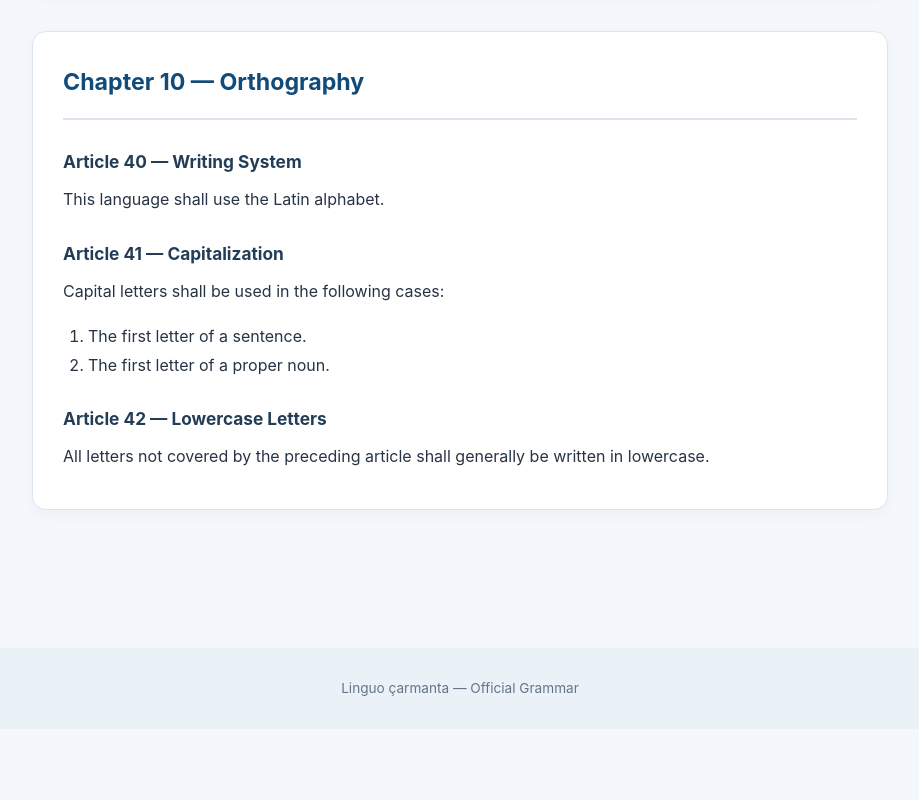
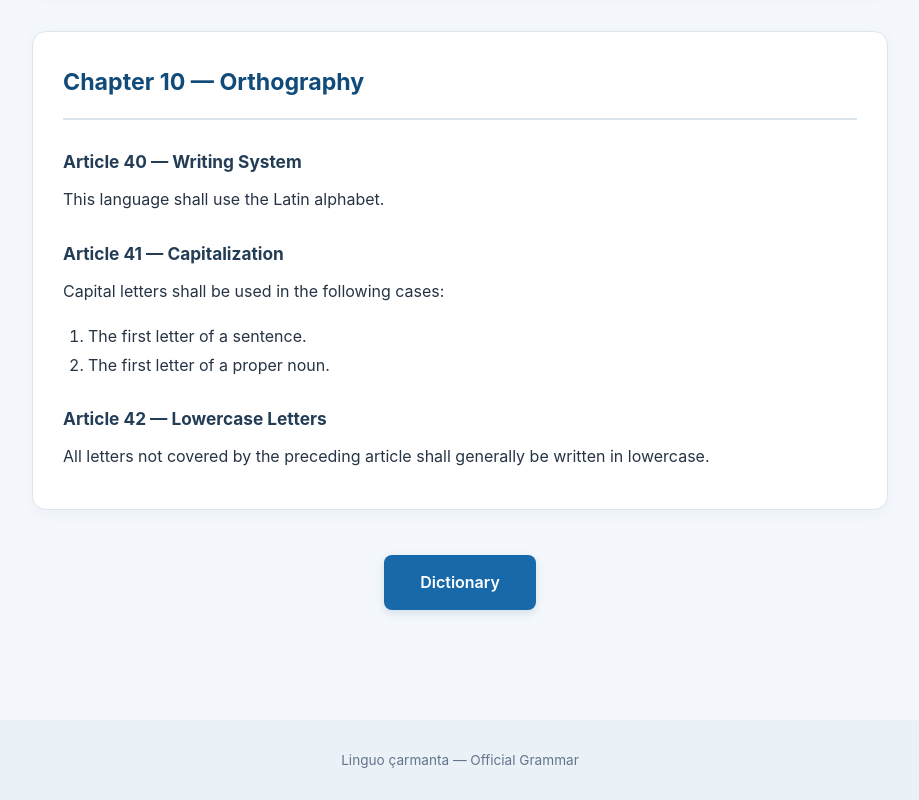
Before and after one commit to t1site/sharmanta, a plain HTML site: page index.html in a window 1280 px wide. Shown: the part 10018-10818 px from the top of the page, without its empty margins (180-1099 px from the left). Before the commit the page ends 10747 px from the top, so only its background shows below. Drawn offline with Linux system fonts and the light colour scheme.

Commit message:
Add dictionary link section to index.html
Added a dictionary link section with styling.

```diff
--- a/index.html
+++ b/index.html
@@ -1,3 +1,4 @@
+
 <!DOCTYPE html>
 <html lang="en">
 <head>
@@ -112,6 +113,26 @@ code {
 }
 .example p {
     margin: 4px 0;
+}
+.dictionary-link {
+    text-align: center;
+    margin: 45px 0 10px;
+}
+.dictionary-link a {
+    display: inline-block;
+    padding: 13px 36px;
+    background: var(--primary);
+    color: white;
+    text-decoration: none;
+    font-weight: 600;
+    font-size: 1rem;
+    border-radius: 8px;
+    box-shadow: 0 3px 10px rgba(20, 70, 110, 0.15);
+    transition: background 0.2s, transform 0.2s;
+}
+.dictionary-link a:hover {
+    background: var(--primary-dark);
+    transform: translateY(-2px);
 }
 footer {
     padding: 28px 20px;
@@ -523,6 +544,10 @@ footer {
 </article>
 </section>
 
+<div class="dictionary-link">
+    <a href="/dict/index.html">Dictionary</a>
+</div>
+
 </main>
 
 <footer>
```
